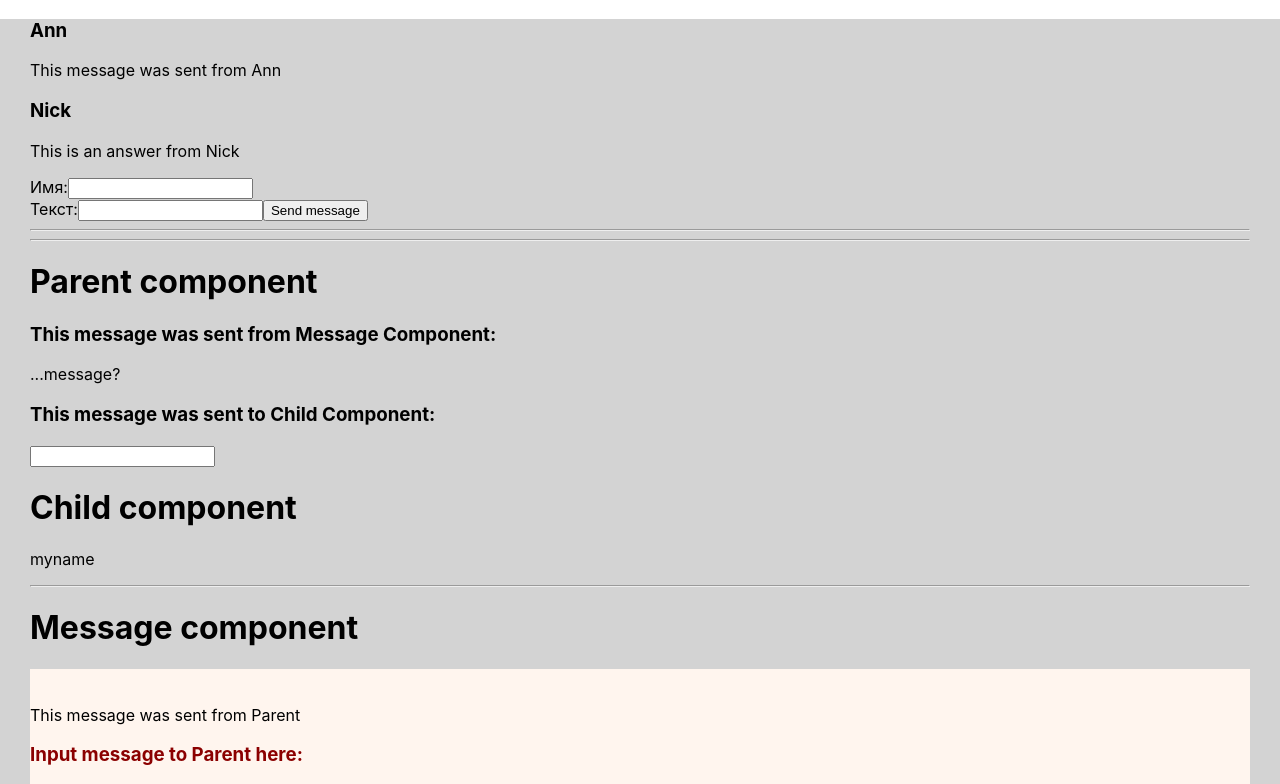
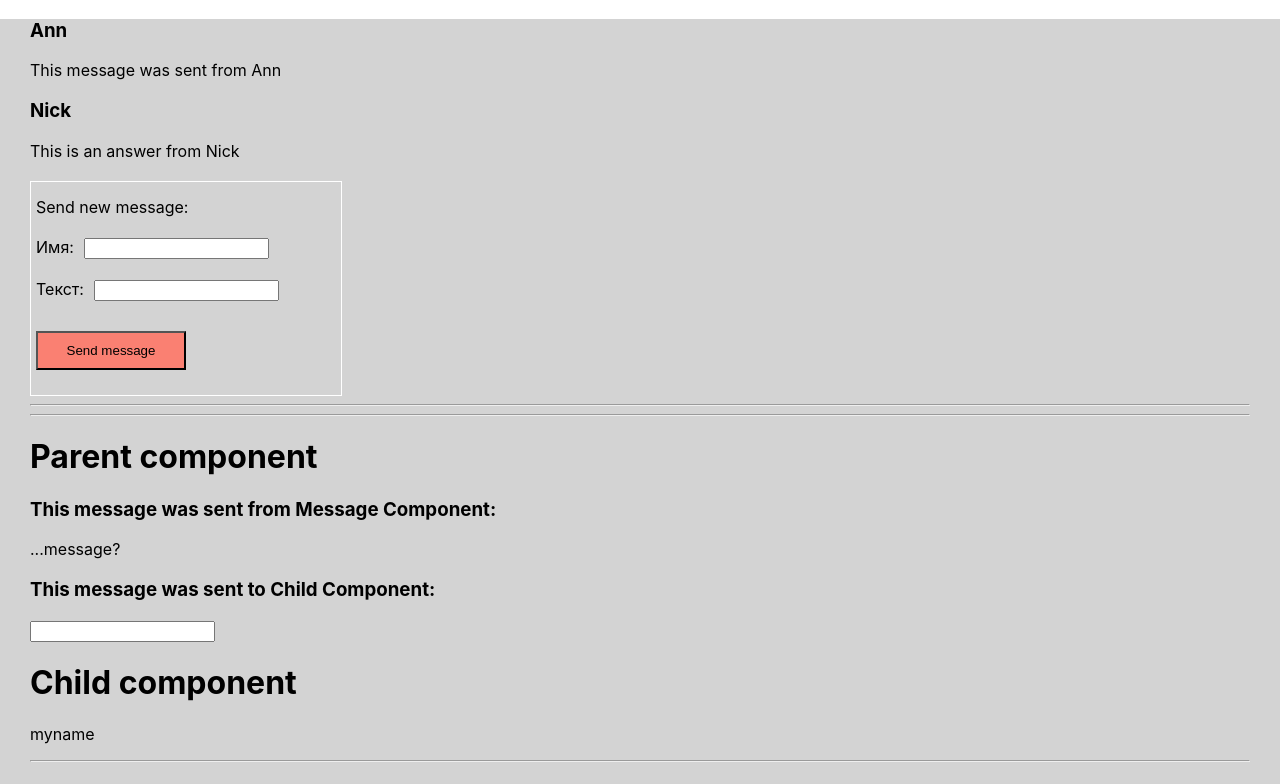
Before and after one commit to GriKate/React-GB, a React (Create React App) app: page / in a window 1280 px wide. Shown: the top 784 px of the page. Built offline with nearby package versions, Linux system fonts and the light colour scheme.

Commit message:
add styles for messages form

```diff
--- a/src/App.jsx
+++ b/src/App.jsx
@@ -72,7 +72,12 @@ function App({messages, addMessage}) {
           <p key={el.text.idx}>{el.text}</p>
         </div> : null)
       }
-      <form onSubmit={handleAddMessage}>
+      <form
+        onSubmit={handleAddMessage}
+        style={{width: '300px', marginTop: '20px', padding: '5px', border: '1px solid #fff'}}
+        >
+        <p style={{marginTop: '10px'}}>Send new message:</p>
+        <div style={{display: 'flex', flexDirection: 'column', margin: '20px 0'}}>
           <label>
             Имя:
             <input
@@ -80,8 +85,8 @@ function App({messages, addMessage}) {
               type="text"
               value={messageAuthor  || ''}
               onChange={e => setMessageAuthor(e.target.value)}
+              style={{marginLeft: '10px'}}
             ></input>
-          {/* onChange={e => setNewMessage({author: e.target.value})} */}
           </label>
           <br />
           <label>
@@ -91,9 +96,13 @@ function App({messages, addMessage}) {
               type="text"
               value={messageText  || ''}
               onChange={e => setMessageText(e.target.value)}
+              style={{marginLeft: '10px'}}
             ></input>
           </label>
-        <button>Send message</button>
+          <button
+            style={{width: '150px', padding: '10px 0', marginTop: '30px', backgroundColor: 'salmon'}}
+          >Send message</button>
+        </div>
       </form>
       {/* <Form /> */}
       {/* <CountClass count={1}/> */}
```
Lines whose indentation alone changed are shown as unchanged.
